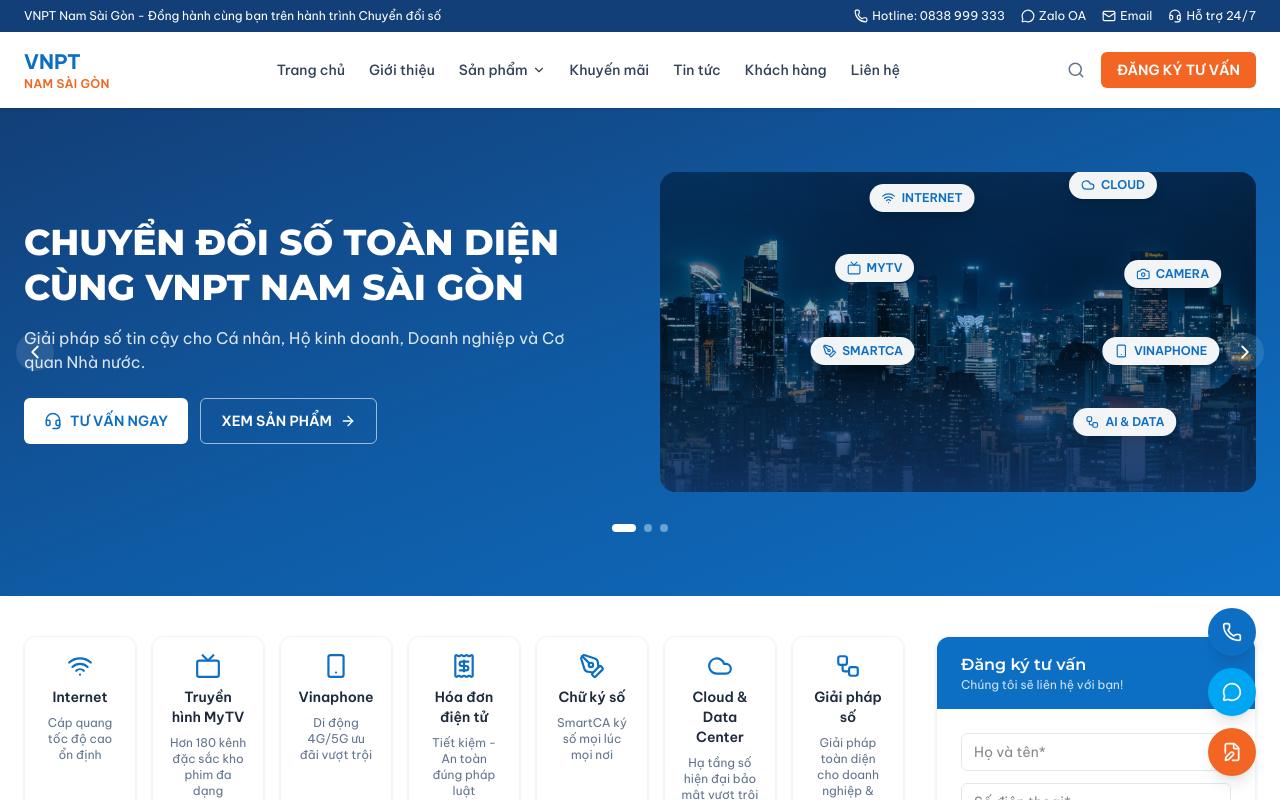
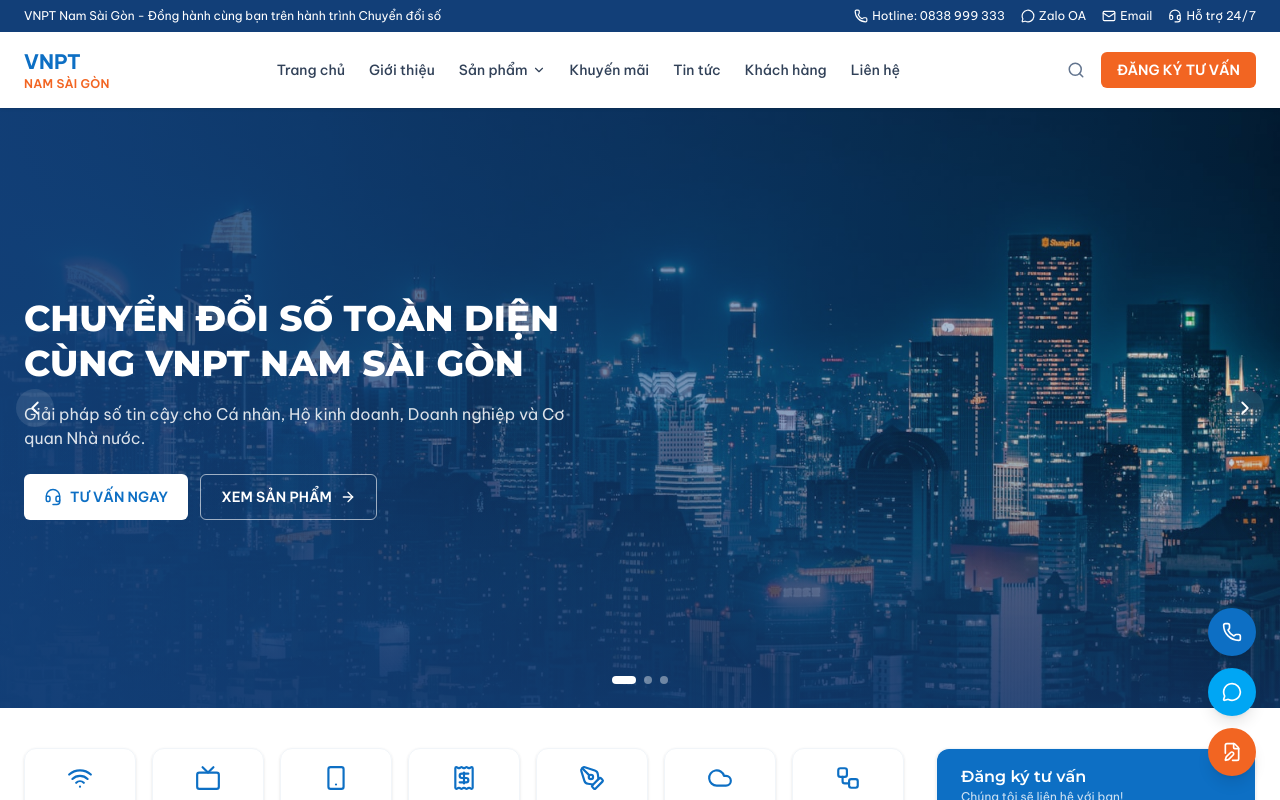
Before and after one commit to huydevhehe/Fontend-VNPT-Nam-Sai-Gon, a Next.js app: page / in a window 1280 px wide. Shown: the top 800 px of the page. Built offline with nearby package versions, Linux system fonts and the light colour scheme.

Commit message:
fix: make hero a full-bleed banner, drop scattered badges

```diff
--- a/app/page.tsx
+++ b/app/page.tsx
@@ -2,20 +2,14 @@
 import Link from "next/link";
 import {
   ArrowRight,
-  Camera,
   Cloud,
-  Database,
-  Gauge,
   Headset,
   PenTool,
   Receipt,
-  Server,
-  Shield,
   Smartphone,
   Tv,
   Wifi,
   Workflow,
-  Zap,
 } from "lucide-react";
 import { getAllArticles } from "@/lib/data";
 import HeroCarousel, { type HeroSlide } from "@/components/sections/HeroCarousel";
@@ -40,15 +34,6 @@
       "Giải pháp số tin cậy cho Cá nhân, Hộ kinh doanh, Doanh nghiệp và Cơ quan Nhà nước.",
     primaryCta: { label: "TƯ VẤN NGAY", href: "/lien-he", icon: <Headset size={18} /> },
     secondaryCta: { label: "XEM SẢN PHẨM", href: "/san-pham", icon: <ArrowRight size={16} /> },
-    badges: [
-      { icon: <Wifi size={14} />, label: "INTERNET", style: { top: "8%", left: "44%" } },
-      { icon: <Cloud size={14} />, label: "CLOUD", style: { top: "4%", left: "76%" } },
-      { icon: <Tv size={14} />, label: "MYTV", style: { top: "30%", left: "36%" } },
-      { icon: <Camera size={14} />, label: "CAMERA", style: { top: "32%", left: "86%" } },
-      { icon: <PenTool size={14} />, label: "SMARTCA", style: { top: "56%", left: "34%" } },
-      { icon: <Smartphone size={14} />, label: "VINAPHONE", style: { top: "56%", left: "84%" } },
-      { icon: <Workflow size={14} />, label: "AI & DATA", style: { top: "78%", left: "78%" } },
-    ],
   },
   {
     image: "/images/hero/hero-datacenter.jpg",
@@ -61,16 +46,6 @@
       href: "/san-pham/cloud-idc",
       icon: <ArrowRight size={16} />,
     },
-    badges: [
-      { icon: <Server size={14} />, label: "CLOUD SERVER", style: { top: "10%", left: "20%" } },
-      { icon: <Database size={14} />, label: "STORAGE", style: { top: "8%", left: "82%" } },
-      {
-        icon: <Shield size={14} />,
-        label: "BẢO MẬT ĐA LỚP",
-        style: { top: "50%", left: "10%" },
-      },
-      { icon: <Cloud size={14} />, label: "BACKUP", style: { top: "82%", left: "76%" } },
-    ],
   },
   {
     image: "/images/hero/hero-fiber.jpg",
@@ -83,12 +58,6 @@
       href: "/san-pham/bang-rong-co-dinh",
       icon: <ArrowRight size={16} />,
     },
-    badges: [
-      { icon: <Gauge size={14} />, label: "1000 MBPS", style: { top: "10%", left: "24%" } },
-      { icon: <Wifi size={14} />, label: "WIFI 6", style: { top: "12%", left: "80%" } },
-      { icon: <Zap size={14} />, label: "TỐC ĐỘ CAO", style: { top: "80%", left: "18%" } },
-      { icon: <Headset size={14} />, label: "HỖ TRỢ 24/7", style: { top: "82%", left: "78%" } },
-    ],
   },
 ];
 
--- a/components/sections/HeroCarousel.tsx
+++ b/components/sections/HeroCarousel.tsx
@@ -1,18 +1,9 @@
 "use client";
 
-import { useEffect, useState, type CSSProperties, type ReactNode } from "react";
+import { useEffect, useState, type ReactNode } from "react";
 import Image from "next/image";
 import Link from "next/link";
 import { ChevronLeft, ChevronRight } from "lucide-react";
-
-// icon nhận vào là ReactNode đã render sẵn (vd <Wifi size={14} />), KHÔNG phải tham
-// chiếu component — vì component (hàm) không thể truyền từ Server Component sang
-// đây (Client Component) qua props, chỉ React element đã render mới truyền được.
-export type HeroBadge = {
-  icon: ReactNode;
-  label: string;
-  style: CSSProperties;
-};
 
 export type HeroSlide = {
   image: string;
@@ -20,7 +11,6 @@
   subtitle: string;
   primaryCta: { label: string; href: string; icon: ReactNode };
   secondaryCta: { label: string; href: string; icon: ReactNode };
-  badges: HeroBadge[];
 };
 
 const AUTO_ADVANCE_MS = 6000;
@@ -42,10 +32,24 @@
   }
 
   return (
-    <section className="relative overflow-hidden bg-gradient-to-br from-vnpt-darker via-vnpt-dark to-vnpt">
-      <div className="mx-auto max-w-7xl px-6 py-16">
-        <div className="grid items-center gap-10 lg:grid-cols-2">
-          <div className="relative z-10 text-white">
+    <section className="relative h-[420px] overflow-hidden sm:h-[480px] lg:h-[600px]">
+      {slides.map((s, i) => (
+        <Image
+          key={s.image}
+          src={s.image}
+          alt={s.title.join(" ")}
+          fill
+          className={`object-cover transition-opacity duration-700 ${
+            i === index ? "opacity-100" : "opacity-0"
+          }`}
+          priority={i === 0}
+        />
+      ))}
+      <div className="absolute inset-0 bg-gradient-to-r from-vnpt-darker/95 via-vnpt-darker/60 to-vnpt-darker/10" />
+      <div className="absolute inset-0 bg-gradient-to-t from-vnpt-darker/70 via-transparent to-transparent" />
+
+      <div className="relative z-10 mx-auto flex h-full max-w-7xl items-center px-6">
+        <div className="max-w-xl text-white">
           <h1 className="text-3xl font-extrabold leading-tight md:text-4xl">
             {slide.title.map((line, i) => (
               <span key={line}>
@@ -54,7 +58,7 @@
               </span>
             ))}
           </h1>
-            <p className="mt-4 max-w-xl text-white/85">{slide.subtitle}</p>
+          <p className="mt-4 text-white/85">{slide.subtitle}</p>
           <div className="mt-6 flex flex-wrap gap-3">
             <Link
               href={slide.primaryCta.href}
@@ -70,35 +74,9 @@
             </Link>
           </div>
         </div>
-
-          <div className="relative hidden h-80 overflow-hidden rounded-2xl lg:block">
-            {slides.map((s, i) => (
-              <Image
-                key={s.image}
-                src={s.image}
-                alt={s.title.join(" ")}
-                fill
-                className={`object-cover transition-opacity duration-700 ${
-                  i === index ? "opacity-100" : "opacity-0"
-                }`}
-                priority={i === 0}
-              />
-            ))}
-            <div className="absolute inset-0 bg-vnpt/50 mix-blend-multiply" />
-            <div className="absolute inset-0 bg-gradient-to-t from-vnpt-darker/80 via-transparent to-vnpt-dark/30" />
-            {slide.badges.map((b) => (
-              <div
-                key={b.label}
-                style={b.style}
-                className="absolute flex -translate-x-1/2 -translate-y-1/2 items-center gap-1.5 rounded-full bg-white/95 px-3 py-1.5 text-xs font-semibold text-vnpt shadow-lg"
-              >
-                {b.icon} {b.label}
-              </div>
-            ))}
-          </div>
       </div>
 
-        <div className="mt-8 flex items-center justify-center gap-2">
+      <div className="absolute bottom-6 left-1/2 z-10 flex -translate-x-1/2 items-center gap-2">
         {slides.map((s, i) => (
           <button
             key={s.image}
@@ -111,13 +89,12 @@
           />
         ))}
       </div>
-      </div>
 
       <button
         type="button"
         aria-label="Banner trước"
         onClick={() => goTo(index - 1)}
-        className="absolute left-4 top-1/2 hidden -translate-y-1/2 rounded-full bg-white/10 p-2 text-white hover:bg-white/20 lg:block"
+        className="absolute left-4 top-1/2 z-10 hidden -translate-y-1/2 rounded-full bg-white/10 p-2 text-white hover:bg-white/20 lg:block"
       >
         <ChevronLeft size={22} />
       </button>
@@ -125,7 +102,7 @@
         type="button"
         aria-label="Banner sau"
         onClick={() => goTo(index + 1)}
-        className="absolute right-4 top-1/2 hidden -translate-y-1/2 rounded-full bg-white/10 p-2 text-white hover:bg-white/20 lg:block"
+        className="absolute right-4 top-1/2 z-10 hidden -translate-y-1/2 rounded-full bg-white/10 p-2 text-white hover:bg-white/20 lg:block"
       >
         <ChevronRight size={22} />
       </button>
```
Lines whose indentation alone changed are shown as unchanged.
